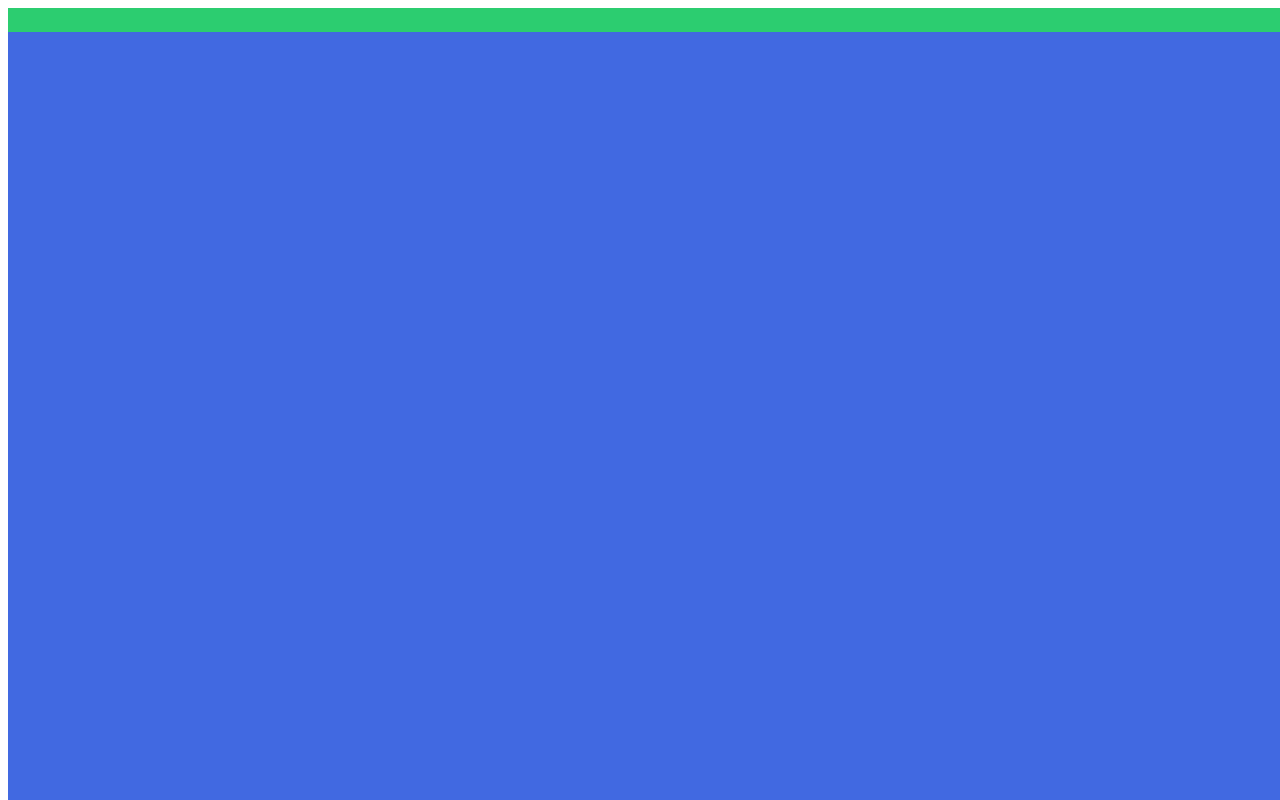
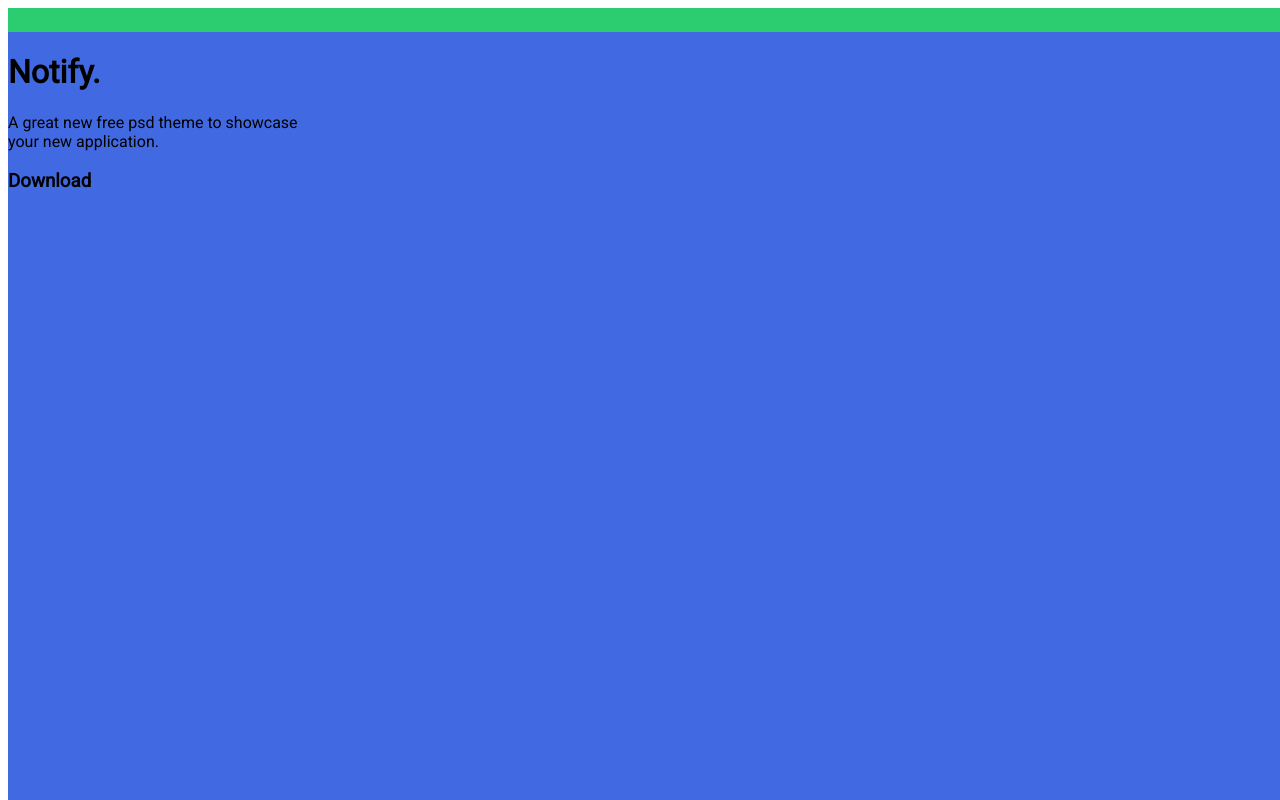
Before and after one commit to martinsfgr/notify, a plain HTML site: page notify-mobile/index.html in a window 1280 px wide. Shown: the top 800 px of the page. Drawn offline with Linux system fonts and the light colour scheme.

Commit message:
put header elements

```diff
--- a/notify-mobile/index.html
+++ b/notify-mobile/index.html
@@ -11,7 +11,16 @@
 </head>
 <body>
     <nav></nav>
-    <header></header>
+    <header>
+        <div>
+            <h1>Notify<span>.</span></h1>
+        </div>
+        <p>A great new free psd theme to showcase<br>
+            your new application.</p>
+        <div>
+            <h3>Download</h3>
+        </div>
+    </header>
     <section></section>
     <section></section>
     <section></section>
```
